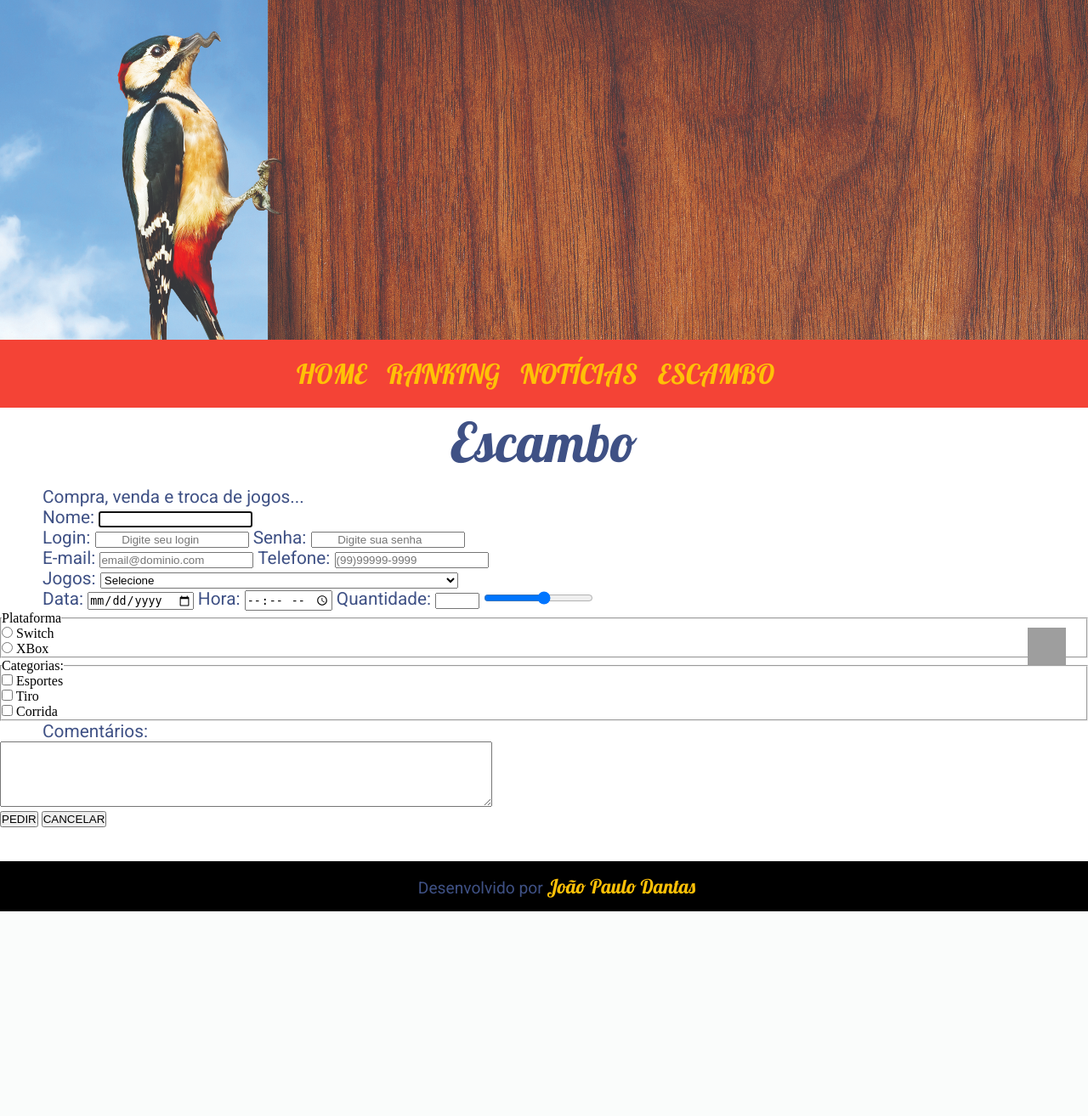
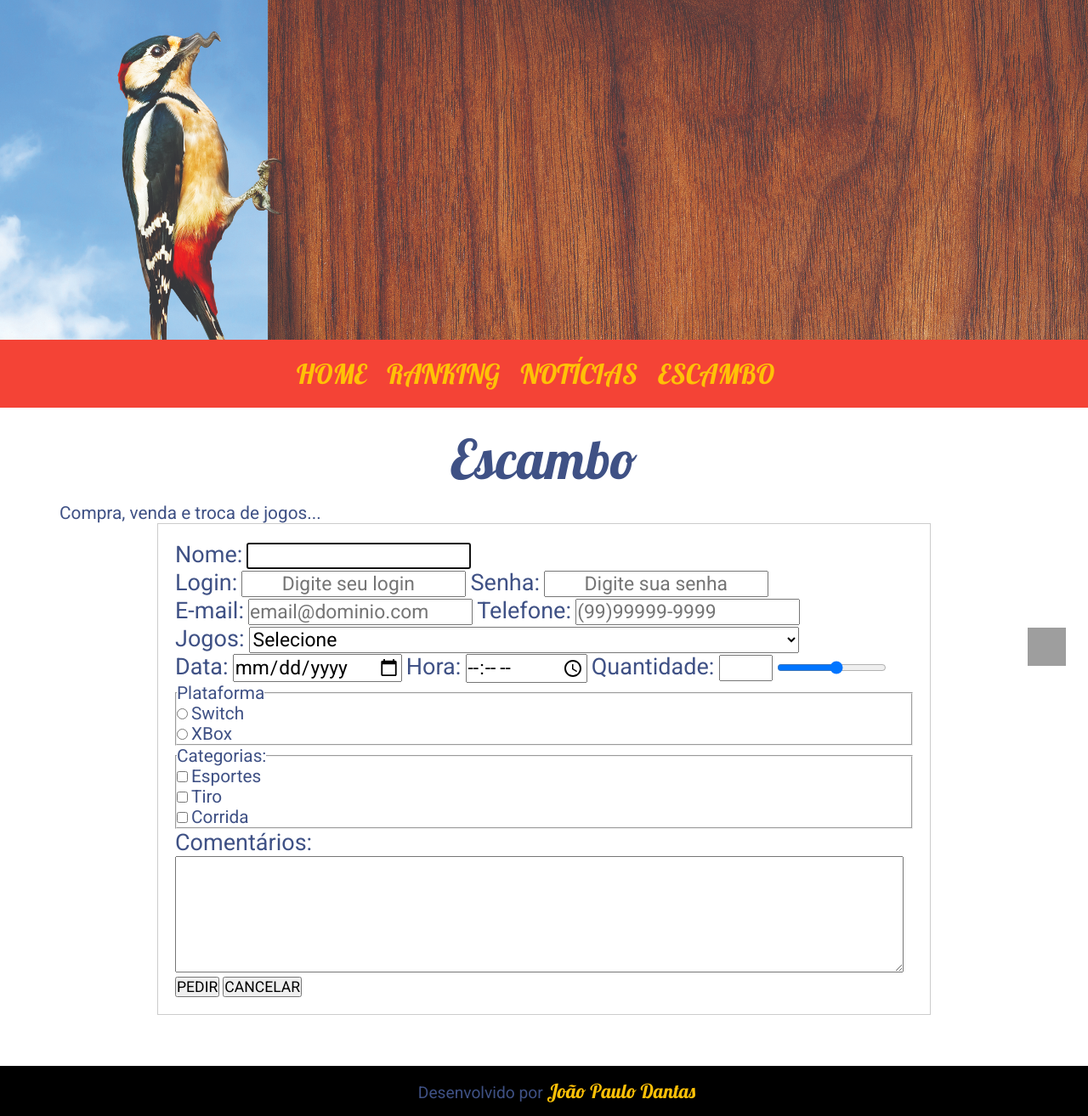
Before and after one commit to jpaulopd/IFB, a PHP site: page /escambo.html in a window 1280 px wide. Shown: the whole page at 85% size. Before the commit the page ends 1073 px from the top, so only its background shows below. Run offline with PHP 8.4, Linux system fonts and the light colour scheme; some web fonts are replaced; grey boxes are pictures that could not be loaded.

Commit message:
Update estilo.css

```diff
--- a/201902/ConstrucaoPaginas1/projeto2-CSS/css/estilo.css
+++ b/201902/ConstrucaoPaginas1/projeto2-CSS/css/estilo.css
@@ -68,14 +68,15 @@ h2 {
 	text-align: left;
 }
 
-p {
+p, legend, label {
 	font: 1.3em 'Roboto', Sans Serif;
 	color: #3F5185;
 	text-align: justify;
 	text-indent: 50px; /*recuo primeira linha do paragrafo*/
 }
 
-section{
+section {
+	padding: 20px;
 }
 
 #pag_rank{
@@ -131,3 +132,21 @@ footer a {
 footer a:active {
 	font-size: 1em;
 }
+
+/*FORMULARIO*/
+
+
+form{
+	width: 70%;
+	margin: auto;
+	border: 1px solid #CCC;
+	padding: 20px;
+}
+
+form p, legend, label{
+	text-indent: 0;
+}
+
+input, select, textarea {
+	font: 1.1em 'Roboto', Sans Serif;
+}
```
